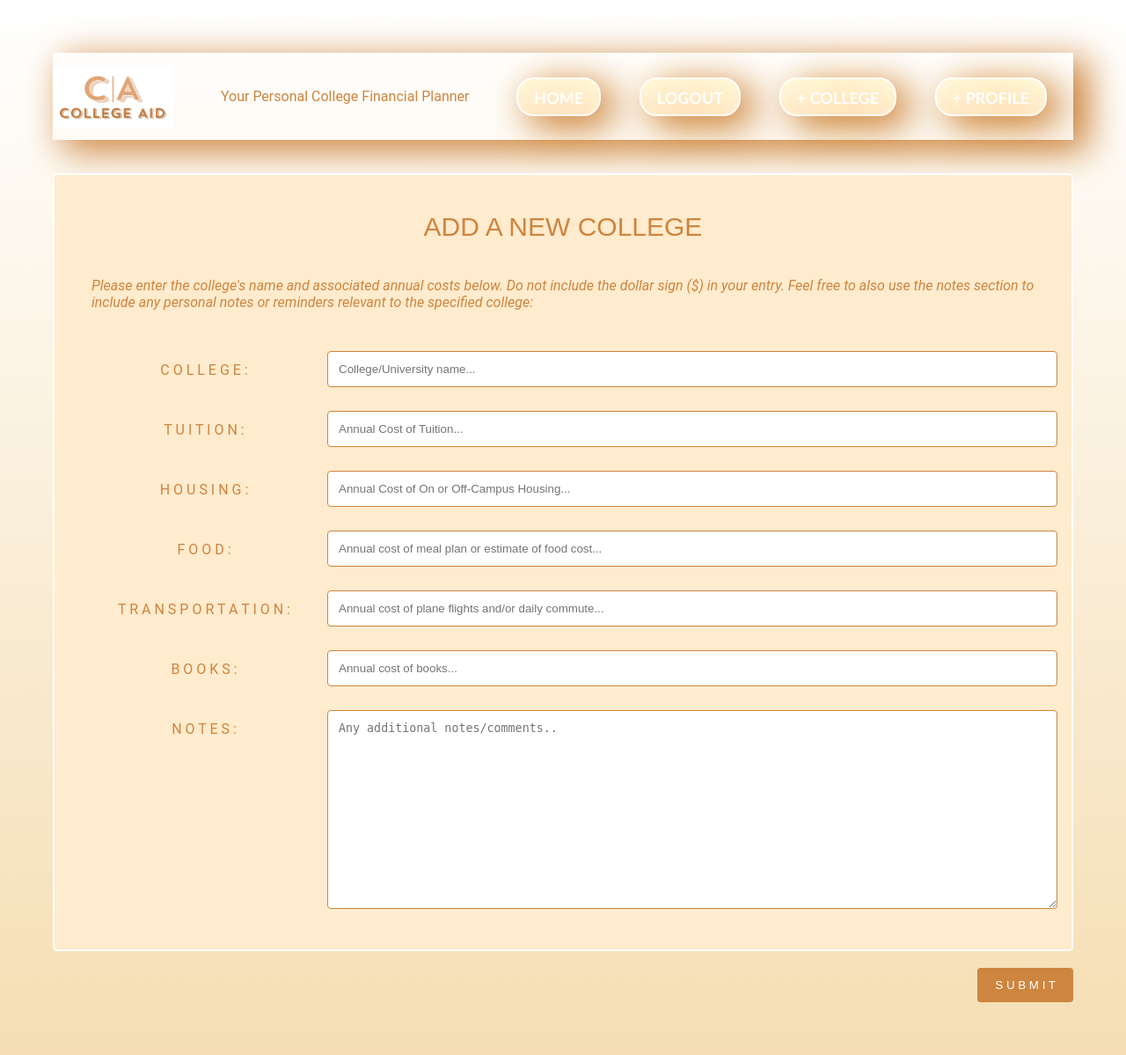
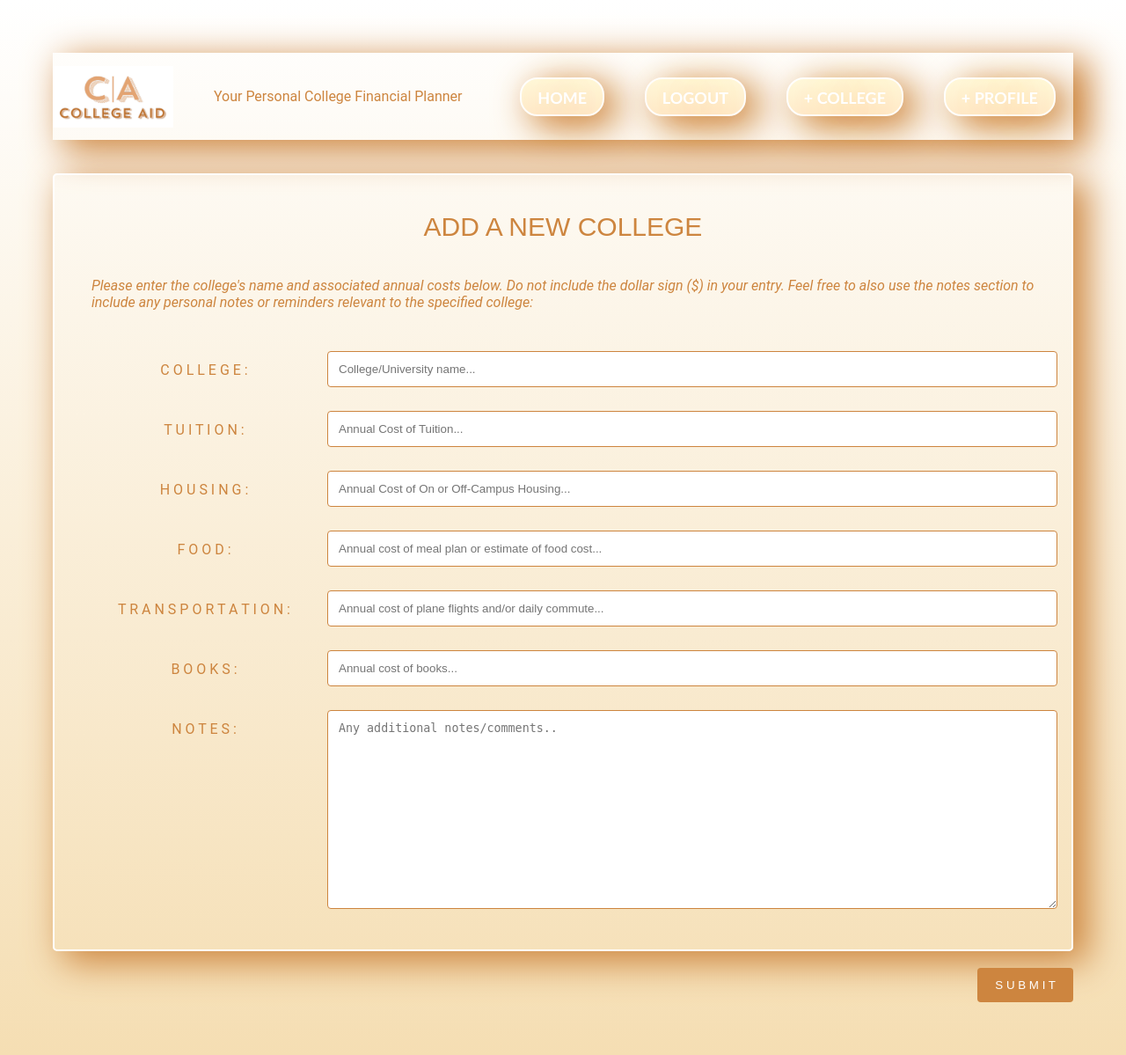
Before and after one commit to AshaBrianna/Aid_by_AID, a Python web app: template templates/AddCollege.html in a window 1280 px wide. Shown: the whole page at 88% size. Run offline with Jinja, Linux system fonts and the light colour scheme; the template is opened without the code that fills it, so the values that code supplies are empty.

Commit message:
cleaned up styling

```diff
--- a/stylesheets/aid_by_AID.css
+++ b/stylesheets/aid_by_AID.css
@@ -9,14 +9,14 @@
   display: flex;
   justify-content: space-between;
   align-items: center;
+  flex-direction: row;
+  flex-wrap: wrap;
 }
 
 .myButton {
-  display: flex;
-  flex-direction: row;
-  flex-wrap: wrap;
+  margin-left: 20px;
+  margin-right: 20px;
   height: 20px;
-  margin-right: 30px;
 	-moz-box-shadow: 14px 10px 41px 3px #cd863f;
 	-webkit-box-shadow: 14px 10px 41px 3px #cd863f;
 	box-shadow: 14px 10px 41px 3px #cd863f;
@@ -28,11 +28,11 @@
 	background:linear-gradient(to bottom, #fff8dc 5%, #ffebcd 100%);
 	filter:progid:DXImageTransform.Microsoft.gradient(startColorstr='#fff8dc', endColorstr='#ffebcd',GradientType=0);
 	background-color:#fff8dc;
-	/* -moz-border-radius:20px;
-	-webkit-border-radius:20px; */
+	-moz-border-radius:20px;
+	-webkit-border-radius:20px;
 	border-radius:20px;
 	border:2px solid #ffffff;
-	/* display:inline-block; */
+	display: inline-block;
 	cursor:pointer;
 	color:#ffffff;
 	font-family:Trebuchet MS;
@@ -58,6 +58,7 @@
 }
 
 
+
 h1 {
   color: peru;
   font-family: "Century Gothic","CenturyGothic","AppleGothic",sans-serif;
@@ -77,8 +78,6 @@ h3 {
 body {
   color:peru;
   text-align: center;
-  /* border: outset 1em SandyBrown;
-  border-radius: 0em; */
   background: CornSilk;
   font-family: "Century Gothic","CenturyGothic","AppleGothic",sans-serif;
   margin: 60px;
@@ -122,9 +121,11 @@ input[type=submit]:hover {
 
 .container {
   border-radius: 5px;
-  background-color: BlanchedAlmond;
+  /* (pls dont delete this one commented out section) background-color: BlanchedAlmond; */
   padding: 2px;
   border: 2px solid white;
+  -moz-box-shadow: 14px 10px 41px 3px #cd863f;
+  -webkit-box-shadow: 14px 10px 41px 3px #cd863f;
   }
 
 #profile_name {
@@ -171,9 +172,15 @@ flex-direction: row;
   clear: both;
   }
 
-/* Responsive layout - when the screen is less than 600px wide, make the two columns stack on top of each other instead of next to each other */
+/* Responsive layout - when the screen is less than 1200px wide, make the two columns stack on top of each other instead of next to each other */
  @media screen and (max-width: 1200px) {
   .col-25, .col-75, input[type=submit] {
+    width: 100%;
+    margin-top: 0;
+  }
+ }
+ @media screen and (max-width: 1220px) {
+  .logo,.myButton, input[type=submit] {
     width: 100%;
     margin-top: 0;
   }
@@ -215,7 +222,10 @@ label{
  table{
    width:100%;
    table-layout: fixed;
+   -moz-box-shadow: 14px 10px 41px 3px #cd863f;
+  -webkit-box-shadow: 14px 10px 41px 3px #cd863f;
  }
+
  .tbl-header{
    background-color: tan;
   }
@@ -224,7 +234,10 @@ label{
    overflow-x:auto;
    margin-top: 0px;
    border: 3px solid tan;
+   -moz-box-shadow: 14px 10px 41px 3px #cd863f;
+  -webkit-box-shadow: 14px 10px 41px 3px #cd863f;
  }
+
  th{
    padding: 20px 15px;
    text-align: left;
@@ -248,8 +261,7 @@ label{
   {text-transform: uppercase;}
 
 
- /* demo styles */
-
+ /* demo styles for background*/
  @import url(https://fonts.googleapis.com/css?family=Roboto:400,500,300,700);
  body{
    background: -webkit-linear-gradient(left, white, Cornsilk);
@@ -262,9 +274,7 @@ label{
 
 
 
-
- /* for custom scrollbar for webkit browser*/
-
+ /* add scrollbar*/
  ::-webkit-scrollbar {
      width: 6px;
  }
--- a/templates/AddCollege.html
+++ b/templates/AddCollege.html
@@ -9,8 +9,8 @@
   </head>
   <body>
     <div class="header">
-      <img src="stylesheets/logo.png" height = 70px>
-      <p>Your Personal College Financial Planner</p>
+      <img class="logo" class="logoimage" src="stylesheets/logo.png" height = 70px>
+      <p class= "logo" >Your Personal College Financial Planner</p>
       <a class = "myButton" href="/" > HOME </a>
       <a class = "myButton" href="{{logout_url}}" > LOGOUT </a>
       <a class = "myButton" href="/add_college" > + COLLEGE </a>
--- a/templates/MainPage.html
+++ b/templates/MainPage.html
@@ -18,6 +18,8 @@
     </div>
     <br>
     <br>
+  <div class="spreadsheet">
+    </div>
     <div class="tbl-header">
       <table id="college_table">
         <thead>
@@ -51,6 +53,7 @@
         </tbody>
       </table>
     </div>
+  </div>
     <br>
     <br>
 
```
